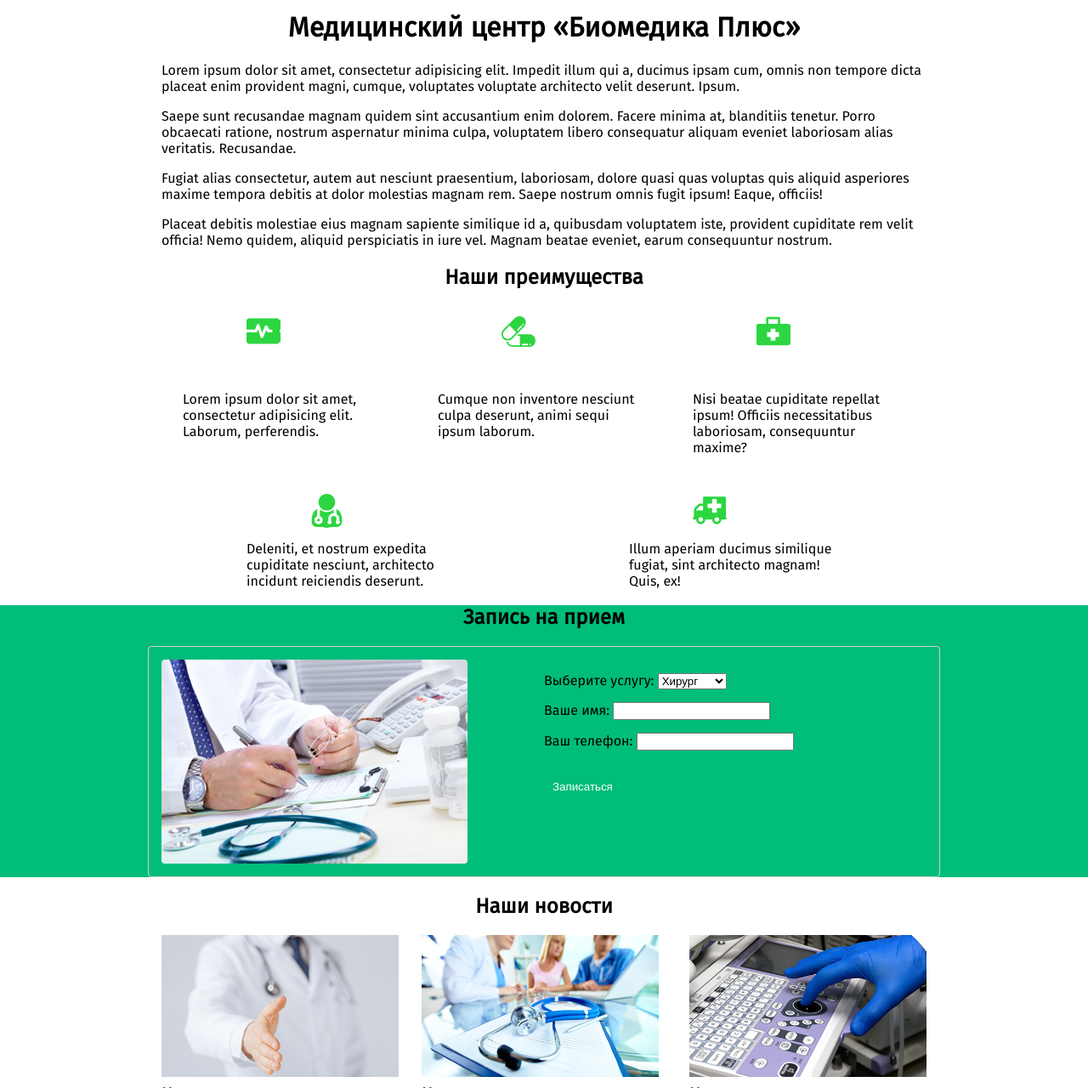
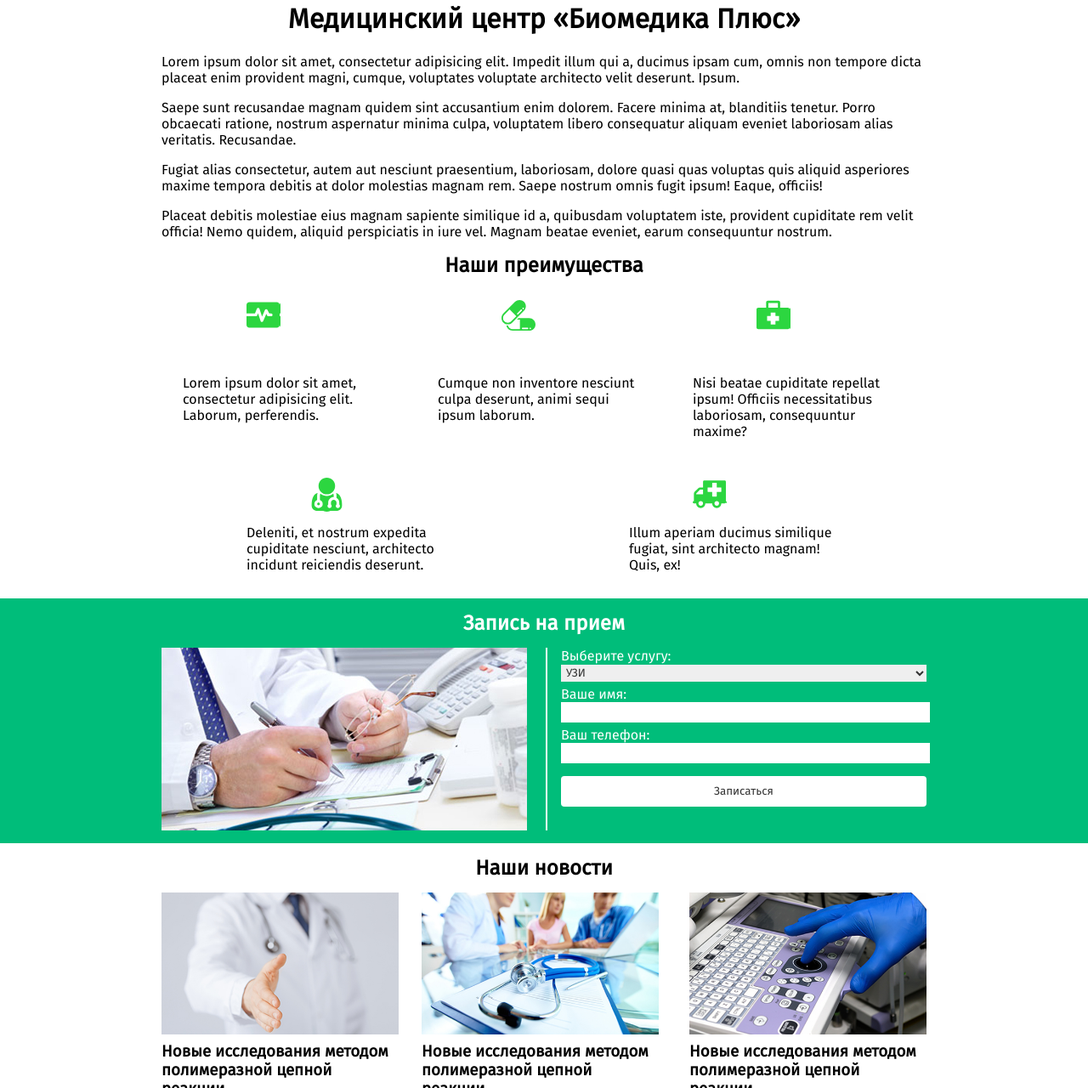
Before and after one commit to Drew96/biomedica, a plain HTML site: page index.html in a window 1280 px wide. Shown: the part 949-2229 px from the top of the page at 85% size. Drawn offline with Linux system fonts and the light colour scheme.

Commit message:
Change recording section

```diff
--- a/css/style.css
+++ b/css/style.css
@@ -1,6 +1,12 @@
 body {
   margin: 0;
   font-family: 'Fira Sans', 'Arial', sans-serif;
+}
+
+.section-title {
+  text-align: center;
+  margin: 15px 0;
+  padding: 0;
 }
 
 .slide-2, .slide-3 {
@@ -9,7 +15,6 @@ body {
 
 .header-main {
   width: 900px;
-
   margin: 0 auto;
 }
 
@@ -22,7 +27,7 @@ body {
   align-self: center;
 }
 
-.phone a{
+.phone a {
   text-decoration: none;
   color: #333;
 }
@@ -100,7 +105,6 @@ background: #60D5AC;
   height: 125px;
 }
 
-
 .services .tile::before {
   content: '';
   position: absolute;
@@ -123,9 +127,8 @@ background: #60D5AC;
   margin:
 }
 
-.features h2 {
-  text-align: center;
-
+.features {
+  margin-bottom: 30px;
 }
 
 .features-tiles {
@@ -183,10 +186,6 @@ justify-content: space-around;
   top: 45px;
 }
 
-.recording h2 {
-  text-align: center;
-}
-
 .clearfix::after {
   content: '';
   display: table;
@@ -200,31 +199,47 @@ justify-content: space-around;
 
 .recording-wrap img {
   float: left;
+  width: 430px;
 }
 
 .recording-wrap form {
   float: right;
-  width: 50%;
+  width: 430px;
+  position: relative;
 }
 
 .recording-wrap img {
-  width: 40%;
-  border-radius: 4px;
+
 }
+
+.recording-wrap form::before {
+  content: '';
+  position: absolute;
+  top: 0;
+  left: -18px;
+  height: 215px;
+  width: 2px;
+  background: #fff;
+}
+
+.recording-wrap form label {
+  display: block;
+  color: #fff;
+}
+
+#option-field, #clientname-field, #clientphone-field {
+  width: 100%;
+  height: 20px;
+  border: none;
+  font-family: 'Fira Sans', 'Arial', sans-serif;
+  color: #333;
+  padding: 2px;
+}
+
 
 .field {
   display: block;
-  margin: 15px 0;
-}
-
-.recording-wrap {
-  border: 1px solid #d1d1d1;
-  border-radius: 4px;
-  padding: 15px;
-}
-
-.news h2 {
-  text-align: center;
+  margin-bottom: 5px;
 }
 
 .news {
@@ -326,7 +341,13 @@ justify-content: space-around;
 }
 
 .recording {
+  padding: 15px;
   background: rgba(0,189,122,1);
+}
+
+.recording .section-title {
+  margin-top: 0;
+  color: #fff;
 }
 
 .tiles {
@@ -338,8 +359,6 @@ justify-content: space-around;
 .tiles-row-2 {
   margin-top: 4px;
 }
-
-
 
 .tile {
   width: 222px;
@@ -365,23 +384,19 @@ justify-content: space-around;
   margin-top: 4px;
 }
 
-.tiles h2 {
-  text-align: center;
-}
-
 .subtile-2 {
   background-image: url("../tiles/3.jpg");
   background-size: 100%;
 }
 
 .tile-1 {
-    background-image: url("../tiles/1.jpg");
-    background-size: 100%;
+  background-image: url("../tiles/1.jpg");
+  background-size: 100%;
 }
 
 .tile-3 {
-    background-image: url("../tiles/4.jpg");
-    background-size: 100%;
+  background-image: url("../tiles/4.jpg");
+  background-size: 100%;
 }
 
 .subtile-1 {
@@ -408,3 +423,14 @@ justify-content: space-around;
   height: 100%;
   opacity: 0;
 }
+
+.recording-btn {
+  background: #fff;
+  color: #333;
+  width: 100%;
+  font-family: 'Fira Sans', 'Arial', sans-serif;
+}
+
+.recording-btn:hover {
+  background: #60D5AC;
+}
--- a/index.html
+++ b/index.html
@@ -41,7 +41,7 @@
       <div class="slide-3"></div>
     </div>
     <div class="tiles">
-      <h2>Услуги центра</h2>
+      <h2 class="section-title">Услуги центра</h2>
       <div class="tiles-row-1 clearfix">
         <div class="tile tile-1"><a href="#ultrasound">УЗИ</a></div>
         <div class="tile tile-2">
@@ -65,7 +65,7 @@
       </div>
     </div>
     <div class="features">
-      <h2>Наши преимущества</h2>
+      <h2 class="section-title">Наши преимущества</h2>
       <div class="features-tiles">
         <div class="feature-tile">Lorem ipsum dolor sit amet, consectetur adipisicing elit. Laborum, perferendis.</div>
         <div class="feature-tile">Cumque non inventore nesciunt culpa deserunt, animi sequi ipsum laborum.</div>
@@ -75,24 +75,28 @@
       </div>
     </div>
     <div class="recording">
-      <h2>Запись на прием</h2>
+      <h2 class="section-title">Запись на прием</h2>
       <div class="recording-wrap clearfix">
-        <img src="img/form1.jpg" alt="">
+        <img src="img/recording.jpg" alt="" width="430" height="215">
         <form action="">
           <div class="field">
             <label for="option-field">Выберите услугу:</label>
             <select name="name" id="option-field">
-              <option value="1">Хирург</option>
-              <option value="2">Невролог</option>
+              <option value="1">УЗИ</option>
+              <option value="2">Венеролог</option>
+              <option value="2">Дерматолог</option>
+              <option value="2">Лабораторная диагностика</option>
+              <option value="2">Инфекционист</option>
+              <option value="2">Аллерголог</option>
             </select>
           </div>
           <div class="field">
             <label for="clientname-field">Ваше имя:</label>
-            <input type="text" name="name" id="clientname-field">
+            <input type="text" name="name" id="clientname-field" required>
           </div>
           <div class="field">
             <label for="clientphone-tel">Ваш телефон:</label>
-            <input type="tel" name="name" id="clientphone-field">
+            <input type="tel" name="name" id="clientphone-field" required>
           </div>
           <div class="field">
             <input type="submit" name="name" value="Записаться" class="btn recording-btn">
@@ -101,7 +105,7 @@
       </div>
     </div>
     <div class="news">
-      <h2>Наши новости</h2>
+      <h2 class="section-title">Наши новости</h2>
       <div class="news-wrapper clearfix">
         <div class="news-tile news-tile-1">
           <img class="news-img" src="img/news/news1.jpg">
```
Also changed, not shown: img/recording.jpg (added).
